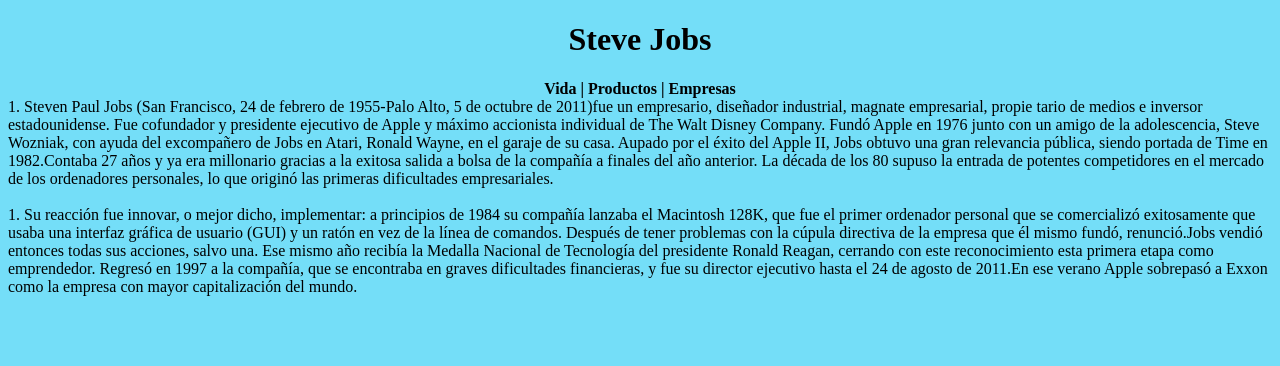
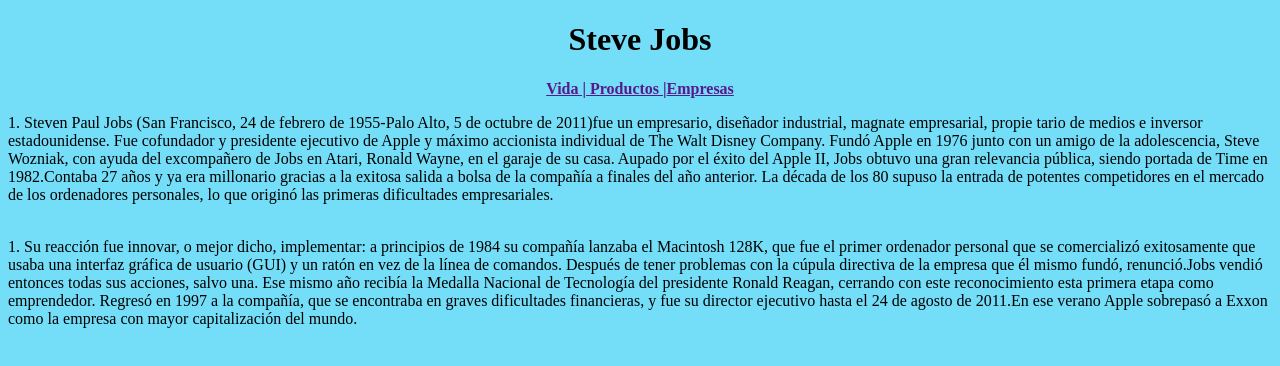
Before and after one commit to sfom1/3.14, a plain HTML site: page index.html in a window 1280 px wide. Drawn offline with Linux system fonts and the light colour scheme.

Commit message:
Update index.html

```diff
--- a/index.html
+++ b/index.html
@@ -10,19 +10,18 @@
 
     <body  style="background-color:#74def8;">
 
-<h1><center>Steve Jobs</center></h1>
+<h1 class="blau"><center>Steve Jobs</center></h1>
 
-<p1><b><center>Vida | Productos | Empresas</center></b></p1>
-<p1>1. Steven Paul Jobs (San Francisco, 24 de febrero de 1955-Palo Alto, 5 de octubre de 2011)fue un empresario, diseñador industrial, magnate empresarial, propie tario de medios e inversor estadounidense. Fue cofundador y presidente ejecutivo de Apple y máximo accionista individual de The Walt Disney Company.
+<p1><b><center><a href="">Vida |</a><a href=""> Productos |</a><a href="">Empresas </a></center></b></p1>
+<p>1. Steven Paul Jobs (San Francisco, 24 de febrero de 1955-Palo Alto, 5 de octubre de 2011)fue un empresario, diseñador industrial, magnate empresarial,
+
+    propie tario de medios e inversor estadounidense. Fue cofundador y presidente ejecutivo de Apple y máximo accionista individual de The Walt Disney Company.
     Fundó Apple en 1976 junto con un amigo de la adolescencia, Steve Wozniak, con ayuda del excompañero de Jobs en Atari, Ronald Wayne, en el garaje de su casa. Aupado por el éxito del Apple II, Jobs obtuvo una gran relevancia pública, siendo portada de Time en 1982.Contaba 27 años y ya era millonario gracias a la exitosa salida a bolsa de la compañía a finales del año anterior. La década de los 80 supuso la entrada de potentes competidores en el mercado de los ordenadores personales, lo que originó las primeras dificultades empresariales. </p1>
 <br>
 <br>
-    <p1>1. Su reacción fue innovar, o mejor dicho, implementar: a principios de 1984 su compañía lanzaba el Macintosh 128K, que fue el primer ordenador personal que se comercializó exitosamente que usaba una interfaz gráfica de usuario (GUI) y un ratón en vez de la línea de comandos. Después de tener problemas con la cúpula directiva de la empresa que él mismo fundó, renunció.Jobs vendió entonces todas sus acciones, salvo una. Ese mismo año recibía la Medalla Nacional de Tecnología del presidente Ronald Reagan, cerrando con este reconocimiento esta primera etapa como emprendedor. Regresó en 1997 a la compañía, que se encontraba en graves dificultades financieras, y fue su director ejecutivo hasta el 24 de agosto de 2011.En ese verano Apple sobrepasó a Exxon como la empresa con mayor capitalización del mundo.</p1>
+    <p>1. Su reacción fue innovar, o mejor dicho, implementar: a principios de 1984 su compañía lanzaba el Macintosh 128K, que fue el primer ordenador personal que se comercializó exitosamente que usaba una
 
-
-
-
-
+        interfaz gráfica de usuario (GUI) y un ratón en vez de la línea de comandos. Después de tener problemas con la cúpula directiva de la empresa que él mismo fundó, renunció.Jobs vendió entonces todas sus acciones, salvo una. Ese mismo año recibía la Medalla Nacional de Tecnología del presidente Ronald Reagan, cerrando con este reconocimiento esta primera etapa como emprendedor. Regresó en 1997 a la compañía, que se encontraba en graves dificultades financieras, y fue su director ejecutivo hasta el 24 de agosto de 2011.En ese verano Apple sobrepasó a Exxon como la empresa con mayor capitalización del mundo.</p1>
 
 
     </body>
```
